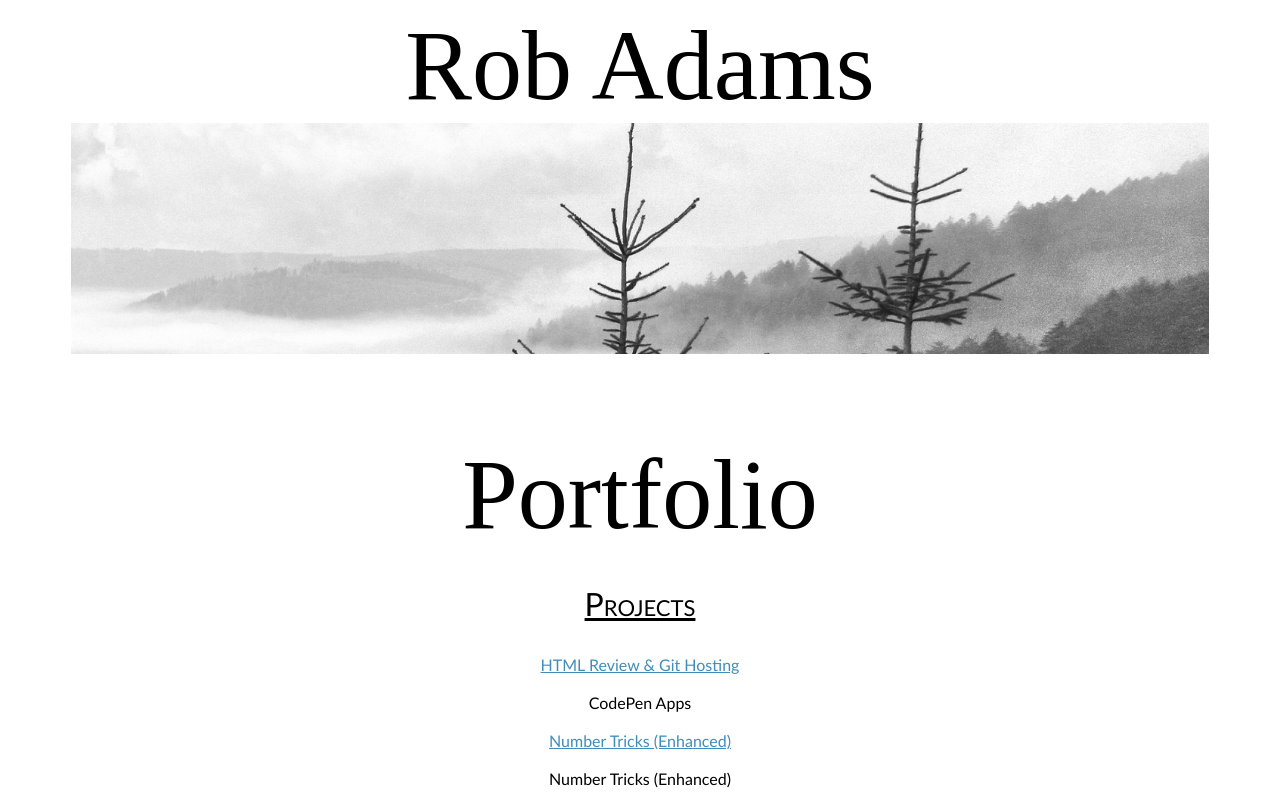
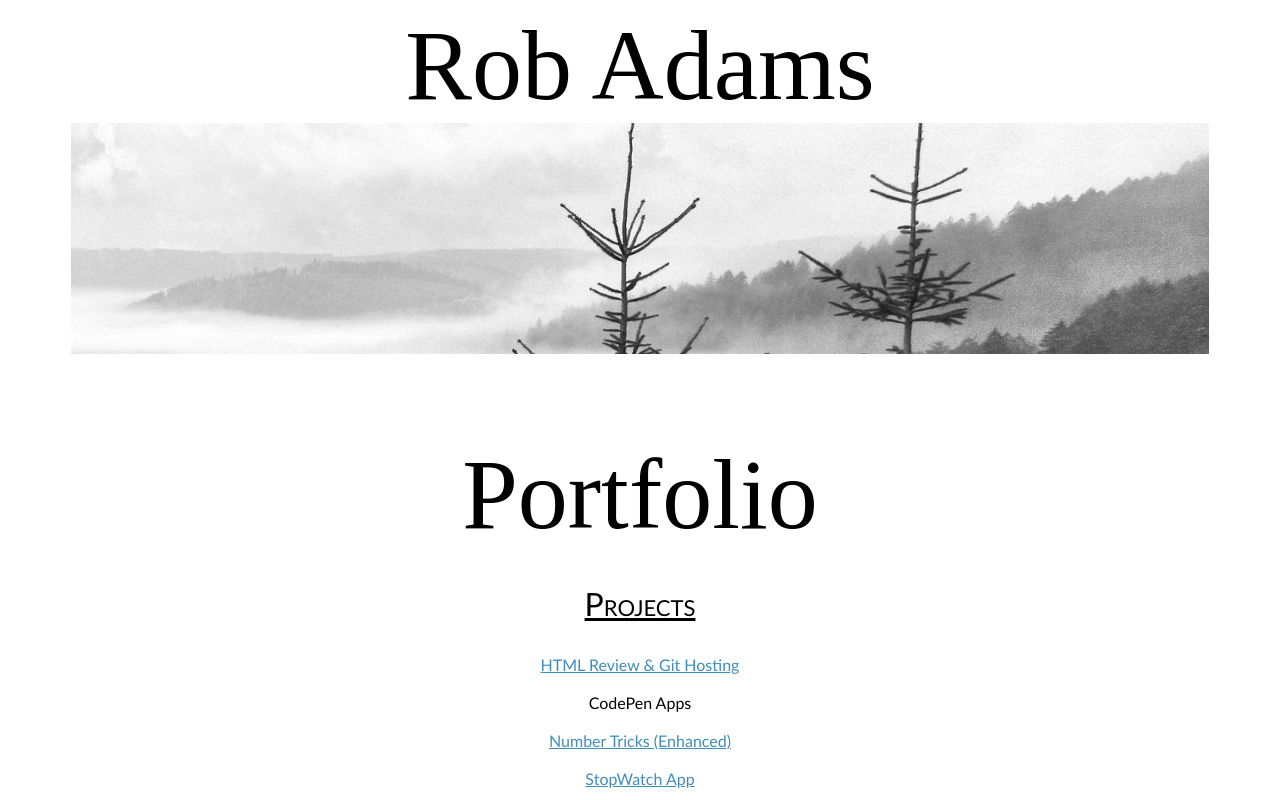
Before and after one commit to frostbat444/lab2_creating-your-portfolio, a plain HTML site: page index.html in a window 1280 px wide. Shown: the top 800 px of the page. Drawn offline with Linux system fonts and the light colour scheme.

Commit message:
Update index.html

```diff
--- a/index.html
+++ b/index.html
@@ -27,7 +27,7 @@
 <a href = "https://frostbat444.github.io/lab1---build_simple_website/"> HTML Review & Git Hosting </a> <br><br>
 <a hred = "https://frostbat444.github.io/lab3b-codepens/"> CodePen Apps </a> <br><br>
 <a href = "https://frostbat444.github.io/lab4a_number-tricks-enhanced/"> Number Tricks (Enhanced) </a> <br><br>
-Number Tricks (Enhanced) <br><br>
+<a href = "https://frostbat444.github.io/lab4b-stopwatch_app/"> StopWatch App </a> <br><br>
 StopWatch App <br><br>
 MadLibs <br><br>
 Tax Calculator App <br><br>
```
